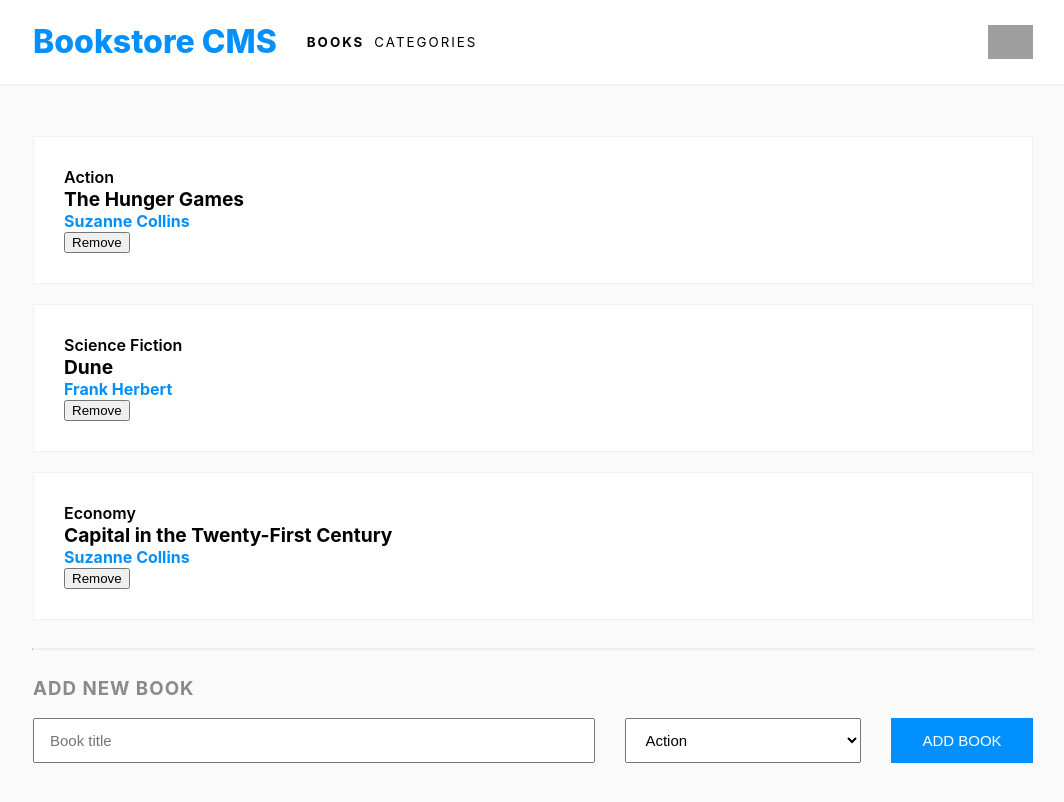
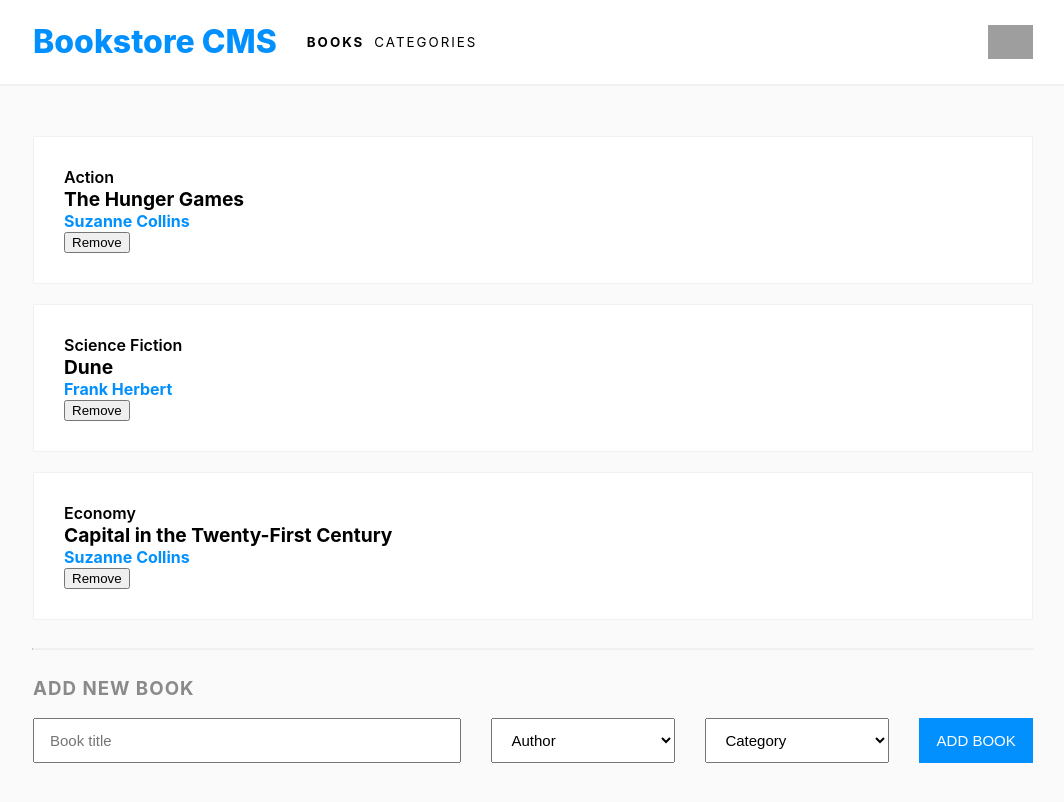
Before and after one commit to abdozayan12/Bookstore, a React (Create React App) app: page / in a window 1280 px wide. Shown: the top 802 px of the page, without its empty margins (107-1171 px from the left). Built offline with nearby package versions, Linux system fonts and the light colour scheme; grey boxes are pictures that could not be loaded.

Commit message:
Update AddNewBook.js

```diff
--- a/src/App.css
+++ b/src/App.css
@@ -138,3 +138,7 @@
   color: #fff;
   border: none;
 }
+
+.form button:hover {
+  cursor: pointer;
+}
--- a/src/components/AddNewBook.js
+++ b/src/components/AddNewBook.js
@@ -1,25 +1,69 @@
-import React from 'react';
+import { v4 as uuid } from 'uuid';
+import React, { useState } from 'react';
+import { useDispatch } from 'react-redux';
+import { addBook } from '../redux/books/booksSlice';
 
-function AddNewBook() {
+function AddNewBookForm() {
+  const dispatch = useDispatch();
+  const initialState = { title: '', category: '', author: '' };
+  const [newBook, setNewBook] = useState(initialState);
+
   return (
     <div className="form-container">
       <div className="form-wrapper">
         <h3>ADD NEW BOOK</h3>
         <form className="form">
-          <input placeholder="Book title" />
-          <select id="cars" name="CATEGORIES">
-            <option value="default" disabled>
-              CATEGORIES
+        <input
+            placeholder="Book title"
+            onChange={(e) => {
+              setNewBook({ ...newBook, title: e.target.value });
+            }}
+            value={newBook.title}
+          />
+          <select
+            name="Author"
+            onChange={(e) => {
+              setNewBook({ ...newBook, author: e.target.value });
+            }}
+            value={newBook.author}
+          >
+            <option value="" defaultValue="Author" disabled>
+            Author
             </option>
-            <option value="Action">Action</option>
-            <option value="Science Fiction">Science Fiction</option>
-            <option value="Economy">Economy</option>
+            <option value="J.R.R. Tolkien">J.R.R. Tolkien</option>
+            <option value="Ray Bradbury">Ray Bradbury</option>
+            <option value="J. K. Rowling">J. K. Rowling</option>
+            <option value="Mary Shelley">Mary Shelley</option>
           </select>
-          <button type="submit">ADD BOOK</button>
+          <select
+            name="Category"
+            onChange={(e) => {
+              setNewBook({ ...newBook, category: e.target.value });
+            }}
+            value={newBook.category}
+          >
+            <option value="" defaultValue="Category" disabled>
+              Category
+            </option>
+            <option value="Fiction">Fiction</option>
+            <option value="Nonfiction">Nonfiction</option>
+            <option value="Biography">Biography</option>
+          </select>
+          <button
+            type="submit"
+            onClick={(e) => {
+              e.preventDefault();
+              if (newBook.author && newBook.title && newBook.category) {
+                dispatch(addBook({ item_id: uuid(), ...newBook }));
+                setNewBook(initialState);
+              }
+            }}
+          >
+            ADD BOOK
+          </button>
         </form>
       </div>
     </div>
   );
 }
-
-export default AddNewBook;
+export default AddNewBookForm;
```
